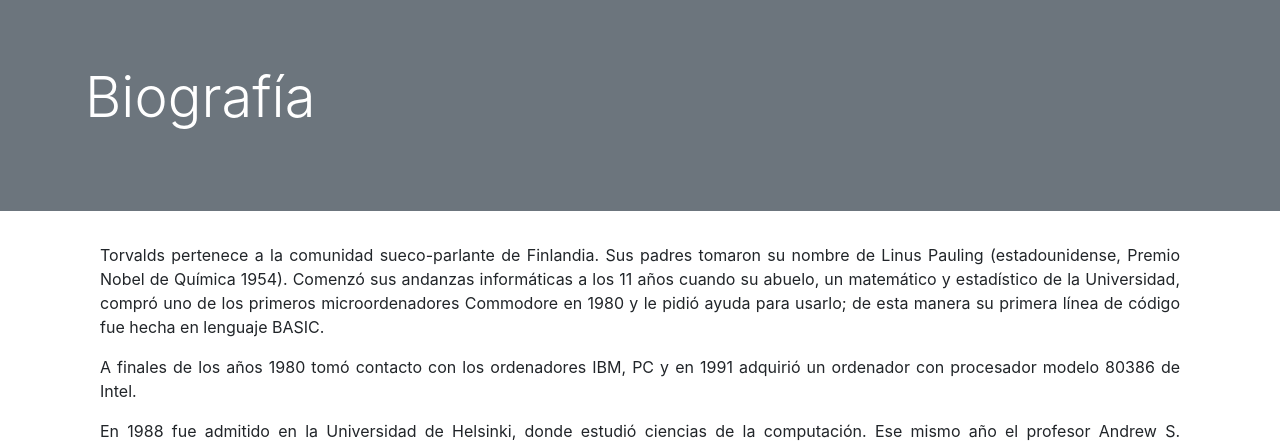
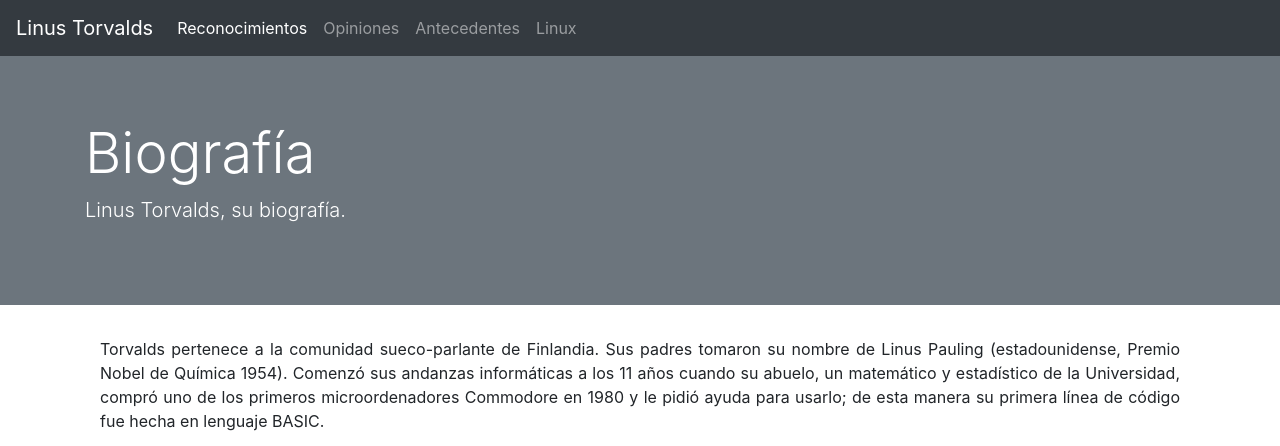
Before and after one commit to Yanel-Mireles/lunux_p, a plain HTML site: page index.html in a window 1280 px wide. Shown: the top 446 px of the page. Drawn offline with nearby package versions, Linux system fonts and the light colour scheme.

Commit message:
Se agregó navbar

```diff
--- a/index.html
+++ b/index.html
@@ -11,11 +11,34 @@
   </head>
   <body>
 
+    <nav class="navbar navbar-expand-lg navbar navbar-dark bg-dark sticky-top">
+  <a class="navbar-brand" href="#bio">Linus Torvalds</a>
+  <button class="navbar-toggler" type="button" data-toggle="collapse" data-target="#navbarNav" aria-controls="navbarNav" aria-expanded="false" aria-label="Toggle navigation">
+    <span class="navbar-toggler-icon"></span>
+  </button>
+  <div class=" navbar-collapse" id="navbarNav">
+    <ul class="navbar-nav">
+      <li class="nav-item active">
+        <a class="nav-link" href="#">Reconocimientos <span class="sr-only">(current)</span></a>
+      </li>
+      <li class="nav-item">
+        <a class="nav-link" href="#op">Opiniones</a>
+      </li>
+      <li class="nav-item">
+        <a class="nav-link" href="#">Antecedentes</a>
+      </li>
+      <li class="nav-item">
+        <a class="nav-link" href="#linux">Linux</a>
+      </li>
+    </ul>
+  </div>
+</nav>
+
 		<div class="bio">
 		 <div class="jumbotron jumbotron-fluid bg-secondary text-white">
     		<div class="container">
-      		<h1 class="display-4">Biografía</h1>
-      		<p class="lead"></p>
+      		<h1 class="display-4" id="bio">Biografía</h1>
+      		<p class="lead">Linus Torvalds, su biografía.</p>
 				</div>
       </div>
 
@@ -62,7 +85,7 @@
 
     <div class="mb-8">
 
-            <div class="jumbotron jumbotron-fluid bg-secondary text-white">
+            <div class="jumbotron jumbotron-fluid bg-secondary text-white" id="op">
                 <div class="container">
                 <h1 class="display-4">Opiniones</h1>
                 <p class="lead"></p>
@@ -83,7 +106,7 @@
               </div>
           </div>
 
-    <div class="jumbotron jumbotron-fluid bg-secondary">
+    <div class="jumbotron jumbotron-fluid bg-secondary" id="linux">
       <div class="container">
         <h1 class="display-4 text-white">GNU/Linux</h1>
         <p class="lead text-white">Linux es un kernel de sistema operativo que se ha incorporado de forma real en los sistemas
```
